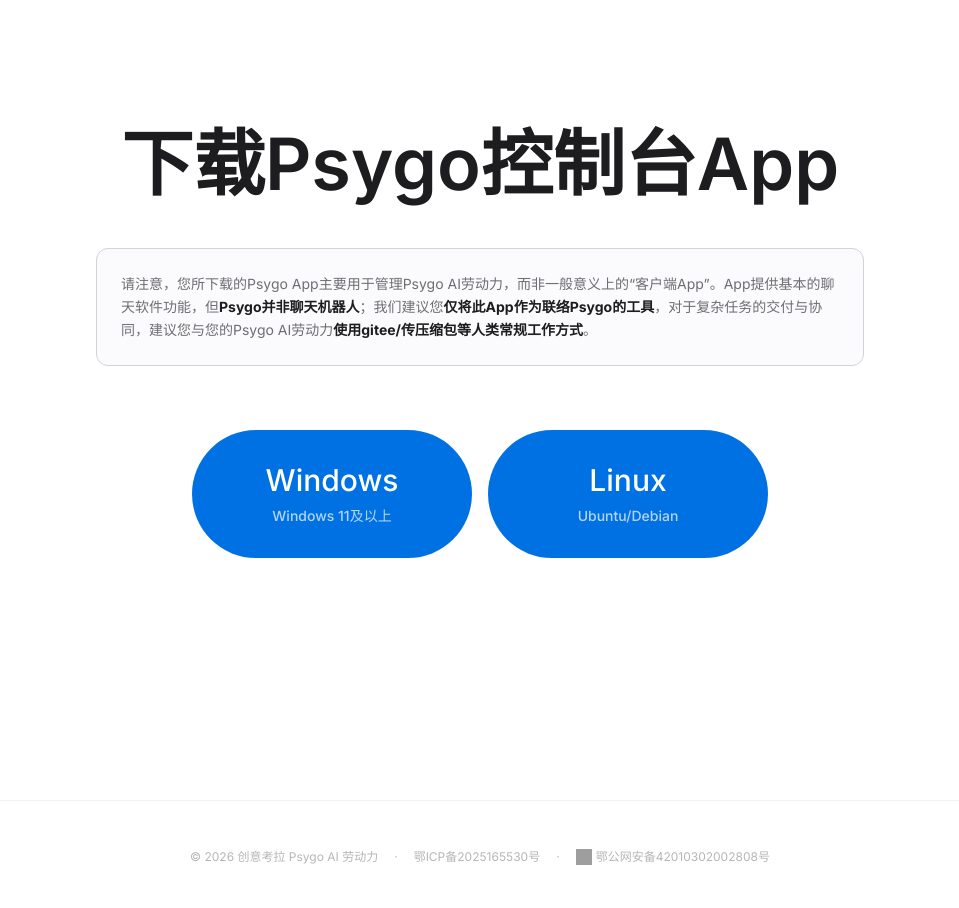
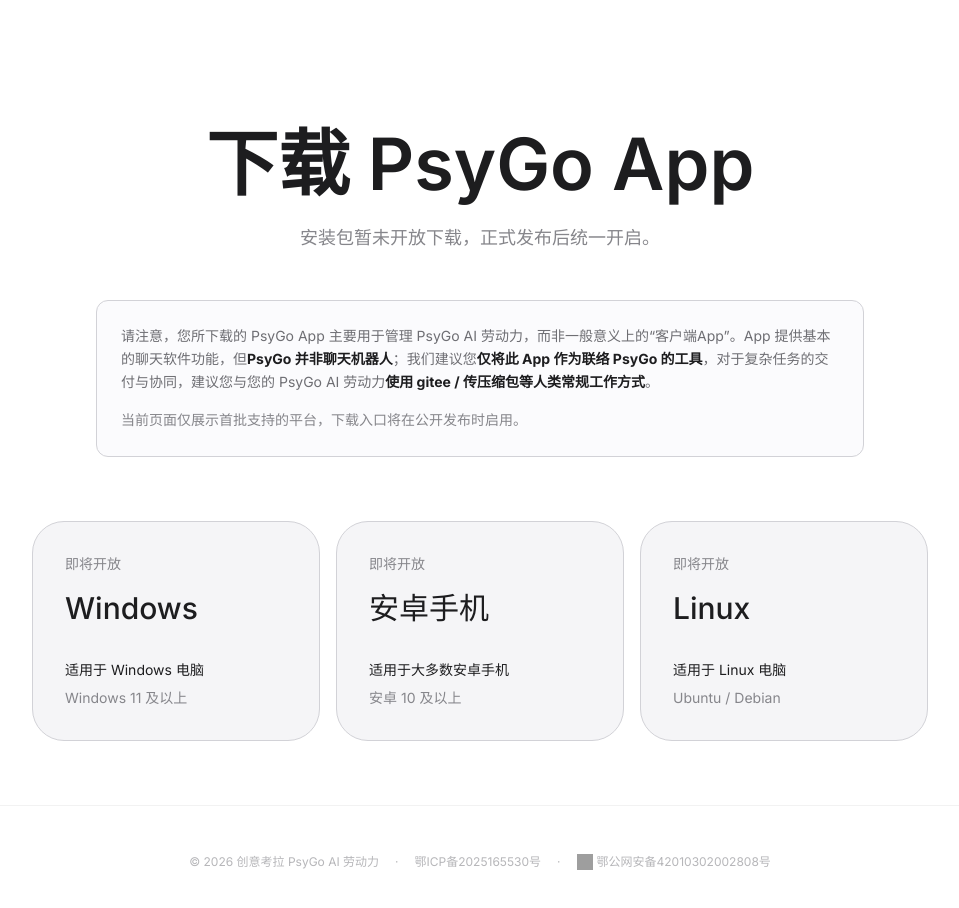
Before and after one commit to creative-koalas/automate-site, a Next.js app: page /download in a window 1280 px wide. Shown: the top 908 px of the page, without its empty margins (160-1119 px from the left). Built offline with nearby package versions, Linux system fonts and the light colour scheme; no server answers; grey boxes are pictures that could not be loaded; what @heroui/react would draw is missing.

Commit message:
Invalidate download links and extract product name into a shared constant

```diff
--- a/app/download/page.tsx
+++ b/app/download/page.tsx
@@ -1,35 +1,33 @@
 "use client";
 
 import { motion } from "framer-motion";
-import { useRouter } from "next/navigation";
+import { PRODUCT_APP_NAME, PRODUCT_NAME } from "@/lib/brand";
 
-export default function DownloadPage() {
-  const router = useRouter();
+type DownloadOption = {
+  platform: string;
+  requirement: string;
+  note: string;
+};
 
-  const downloads = [
+const downloads: DownloadOption[] = [
   {
     platform: "Windows",
-      requirement: "Windows 11及以上",
-      url: "https://release.psygoai.com/release/windows/Psygo_Setup_latest.exe",
+    requirement: "Windows 11 及以上",
+    note: "适用于 Windows 电脑",
+  },
+  {
+    platform: "安卓手机",
+    requirement: "安卓 10 及以上",
+    note: "适用于大多数安卓手机",
   },
   {
     platform: "Linux",
-      requirement: "Ubuntu/Debian",
-      url: "https://release.psygoai.com/release/linux/psygo_latest_amd64.deb",
+    requirement: "Ubuntu / Debian",
+    note: "适用于 Linux 电脑",
   },
 ];
 
-  const handleDownload = (download: typeof downloads[0]) => {
-    const link = document.createElement("a");
-    link.href = download.url;
-    link.rel = "noopener";
-    link.click();
-
-    setTimeout(() => {
-      router.push(`/download/success?platform=${download.platform}`);
-    }, 100);
-  };
-
+export default function DownloadPage() {
   return (
     <div className="min-h-screen bg-[#ffffff] text-[#1d1d1f]">
       <main className="pt-32 pb-16 px-4 sm:px-6 lg:px-8">
@@ -41,8 +39,11 @@
             className="text-center mb-12"
           >
             <h1 className="text-5xl sm:text-6xl lg:text-7xl font-semibold mb-6">
-              下载Psygo控制台App
+              下载 {PRODUCT_APP_NAME}
             </h1>
+            <p className="text-lg text-[#86868b]">
+              安装包暂未开放下载，正式发布后统一开启。
+            </p>
           </motion.div>
 
           <motion.div
@@ -52,24 +53,33 @@
             className="max-w-3xl mx-auto mb-16 p-6 bg-[#fbfbfd] border border-[#d2d2d7] rounded-xl"
           >
             <p className="text-[#6e6e73] text-sm leading-relaxed">
-              请注意，您所下载的Psygo App主要用于管理Psygo AI劳动力，而非一般意义上的“客户端App”。App提供基本的聊天软件功能，但<strong className="text-[#1d1d1f]">Psygo并非聊天机器人</strong>；我们建议您<strong className="text-[#1d1d1f]">仅将此App作为联络Psygo的工具</strong>，对于复杂任务的交付与协同，建议您与您的Psygo AI劳动力<strong className="text-[#1d1d1f]">使用gitee/传压缩包等人类常规工作方式</strong>。
+              请注意，您所下载的 {PRODUCT_APP_NAME} 主要用于管理 {PRODUCT_NAME} AI 劳动力，而非一般意义上的“客户端App”。App 提供基本的聊天软件功能，但<strong className="text-[#1d1d1f]">{PRODUCT_NAME} 并非聊天机器人</strong>；我们建议您<strong className="text-[#1d1d1f]">仅将此 App 作为联络 {PRODUCT_NAME} 的工具</strong>，对于复杂任务的交付与协同，建议您与您的 {PRODUCT_NAME} AI 劳动力<strong className="text-[#1d1d1f]">使用 gitee / 传压缩包等人类常规工作方式</strong>。
+            </p>
+            <p className="mt-4 text-sm leading-relaxed text-[#86868b]">
+              当前页面仅展示首批支持的平台，下载入口将在公开发布时启用。
             </p>
           </motion.div>
 
-          <div className="flex flex-col sm:flex-row gap-4 justify-center items-stretch">
+          <div className="grid grid-cols-1 md:grid-cols-3 gap-4">
             {downloads.map((download, index) => (
               <motion.button
                 key={download.platform}
-                onClick={() => handleDownload(download)}
+                disabled
                 initial={{ opacity: 0, y: 20 }}
                 animate={{ opacity: 1, y: 0 }}
                 transition={{ duration: 0.5, delay: index * 0.1 }}
-                className="flex flex-col items-center justify-center px-16 py-8 bg-[#0071e3] hover:bg-[#0077ed] text-white rounded-full text-3xl font-medium transition-colors duration-200 min-w-[280px] cursor-pointer"
+                className="flex min-h-[220px] flex-col justify-between rounded-[2rem] border border-[#d2d2d7] bg-[#f5f5f7] px-8 py-8 text-left text-[#1d1d1f] opacity-90"
               >
-                <span>{download.platform}</span>
-                <span className="text-sm opacity-70 mt-2">
+                <div>
+                  <p className="text-sm text-[#86868b]">即将开放</p>
+                  <p className="mt-4 text-3xl font-medium">{download.platform}</p>
+                </div>
+                <div className="mt-6">
+                  <p className="text-sm text-[#1d1d1f]">{download.note}</p>
+                  <p className="mt-2 text-sm text-[#86868b]">
                     {download.requirement}
-                </span>
+                  </p>
+                </div>
               </motion.button>
             ))}
           </div>
--- a/app/download/success/page.tsx
+++ b/app/download/success/page.tsx
@@ -4,6 +4,7 @@
 import { motion } from "framer-motion";
 import Link from "next/link";
 import { Suspense } from "react";
+import { PRODUCT_APP_NAME, PRODUCT_NAME } from "@/lib/brand";
 
 function SuccessContent() {
   const searchParams = useSearchParams();
@@ -54,10 +55,10 @@
           className="space-y-4 mb-10"
         >
           <p className="text-lg text-[#86868b]">
-            Psygo管理员App ({platform}) 正在下载中
+            {PRODUCT_APP_NAME}（{platform}）正在下载中
           </p>
           <p className="text-sm text-[#86868b]">
-            Psygo与其他AI产品有本质差异，建议您提前查看用户指南，获得更好的使用体验
+            {PRODUCT_NAME} 与其他 AI 产品有本质差异，建议您提前查看用户指南，获得更好的使用体验
           </p>
         </motion.div>
 
--- a/app/layout.tsx
+++ b/app/layout.tsx
@@ -3,6 +3,7 @@
 import "./globals.css";
 
 import { Providers } from "./providers"; // adjust path if different
+import { PRODUCT_NAME, PRODUCT_WORKFORCE_NAME } from "@/lib/brand";
 
 const inter = Inter({
   variable: "--font-inter",
@@ -10,7 +11,7 @@
 });
 
 export const metadata: Metadata = {
-  title: "Psygo - AI劳动力",
+  title: `${PRODUCT_NAME} - AI劳动力`,
   description: "忘记AI智能体。迎接AI劳动力。",
 };
 
@@ -27,7 +28,7 @@
           <footer className="py-12 border-t border-black/5">
             <div className="max-w-5xl mx-auto px-6 text-center">
               <div className="flex flex-wrap items-center justify-center gap-x-4 gap-y-2 text-xs text-[#86868b]/60">
-                <p>© 2026 创意考拉 Psygo AI 劳动力</p>
+                <p>© 2026 创意考拉 {PRODUCT_WORKFORCE_NAME}</p>
                 <span className="hidden sm:inline">·</span>
                 <a href="https://beian.miit.gov.cn/">鄂ICP备2025165530号</a>
                 <span className="hidden sm:inline">·</span>
--- a/app/page.tsx
+++ b/app/page.tsx
@@ -3,6 +3,7 @@
 import { useState, useRef, useCallback } from "react";
 import { motion } from "framer-motion";
 import Link from "next/link";
+import { PRODUCT_NAME } from "@/lib/brand";
 
 const fadeInUp = {
   initial: { opacity: 0, y: 40 },
@@ -191,7 +192,7 @@
             animate={{ opacity: 1 }}
             transition={{ duration: 1, delay: 0.6 }}
           >
-            —— Alice，第一个 <span className="text-5xl md:text-7xl lg:text-8xl text-gradient-accent font-semibold">Psygo</span> AI 劳动力
+            —— Alice，第一个 <span className="text-5xl md:text-7xl lg:text-8xl text-gradient-accent font-semibold">{PRODUCT_NAME}</span> AI 劳动力
           </motion.p>
         </div>
       </section>
@@ -282,7 +283,7 @@
             <div className="flex flex-col items-center">
               <img
                 src="/images/active-ai.jpg"
-                alt="Psygo AI截图"
+                alt={`${PRODUCT_NAME} AI截图`}
                 className="max-w-[240px] w-full rounded-2xl"
               />
               <p className="text-lg md:text-xl lg:text-2xl text-[#86868b] mt-6 text-center">
@@ -584,7 +585,7 @@
               href="/download"
               className="group relative inline-block px-12 py-5 text-xl md:text-2xl font-medium rounded-full bg-[#0071e3] text-white hover:bg-[#0077ed] transition-all duration-300 hover:scale-105"
             >
-              立即下载，开始使用
+              查看支持平台
               <span className="absolute inset-0 rounded-full opacity-0 group-hover:opacity-100 transition-opacity duration-300 bg-gradient-to-r from-[#0071e3]/30 to-[#64d2ff]/30 blur-xl -z-10" />
             </Link>
           </motion.div>
--- a/app/support/page.tsx
+++ b/app/support/page.tsx
@@ -3,6 +3,7 @@
 import { useState } from "react";
 import { motion } from "framer-motion";
 import Link from "next/link";
+import { PRODUCT_NAME, PRODUCT_WORKFORCE_NAME } from "@/lib/brand";
 
 const fadeInUp = {
   initial: { opacity: 0, y: 40 },
@@ -13,14 +14,14 @@
 
 const faqs = [
   {
-    question: "PsyGo 不回复我的消息？",
+    question: `${PRODUCT_NAME} 不回复我的消息？`,
     answer:
-      "PsyGo 被设计为 AI 劳动力，而非聊天机器人。10–60 秒的响应时间属于正常范围。在首次交互或长时间未使用后，响应时间可能更长，因为 AI 劳动力需要启动计算机。",
+      `${PRODUCT_NAME} 被设计为 AI 劳动力，而非聊天机器人。10–60 秒的响应时间属于正常范围。在首次交互或长时间未使用后，响应时间可能更长，因为 AI 劳动力需要启动计算机。`,
   },
   {
-    question: "PsyGo 能做什么？",
+    question: `${PRODUCT_NAME} 能做什么？`,
     answer:
-      "PsyGo 被设计为通用型 AI 劳动力，基本上可以完成人类在电脑上能做的一切工作，例如设计、开发和部署应用程序，进行调研，以及制作 Word/PDF/PPT 文档。",
+      `${PRODUCT_NAME} 被设计为通用型 AI 劳动力，基本上可以完成人类在电脑上能做的一切工作，例如设计、开发和部署应用程序，进行调研，以及制作 Word/PDF/PPT 文档。`,
   },
   {
     question: "如何进行多智能体协作？",
@@ -30,7 +31,7 @@
   {
     question: "关闭 App 后 AI 会停止工作吗？",
     answer:
-      "不会。所有 PsyGo AI 劳动力都独立存在和行动。只要您没有明确解雇它们，AI 劳动力即使在您关闭/退出 App、卸载 App 甚至摔坏手机之后，仍然会继续存在并工作。请放心关闭 App 去做自己的事，让 AI 在后台工作——这正是我们所设计的使用方式。",
+      `不会。所有 ${PRODUCT_WORKFORCE_NAME} 都独立存在和行动。只要您没有明确解雇它们，AI 劳动力即使在您关闭/退出 App、卸载 App 甚至摔坏手机之后，仍然会继续存在并工作。请放心关闭 App 去做自己的事，让 AI 在后台工作——这正是我们所设计的使用方式。`,
   },
 ];
 
@@ -51,7 +52,7 @@
           支持与帮助
         </h1>
         <p className="text-lg text-[#86868b] mb-16">
-          常见问题解答，助您快速上手 PsyGo AI 劳动力。
+          常见问题解答，助您快速上手 {PRODUCT_WORKFORCE_NAME}。
         </p>
 
         {/* FAQ Accordion */}
--- /dev/null
+++ b/lib/brand.ts
@@ -0,0 +1,3 @@
+export const PRODUCT_NAME = "PsyGo";
+export const PRODUCT_APP_NAME = `${PRODUCT_NAME} App`;
+export const PRODUCT_WORKFORCE_NAME = `${PRODUCT_NAME} AI 劳动力`;
```
Also changed, not shown: legal/privacy-policy.md (+7 -7 lines), legal/user-agreement.md (+20 -20 lines), 1 other file (tests, documents, lock files or other folders). Lines whose indentation alone changed are shown as unchanged.
